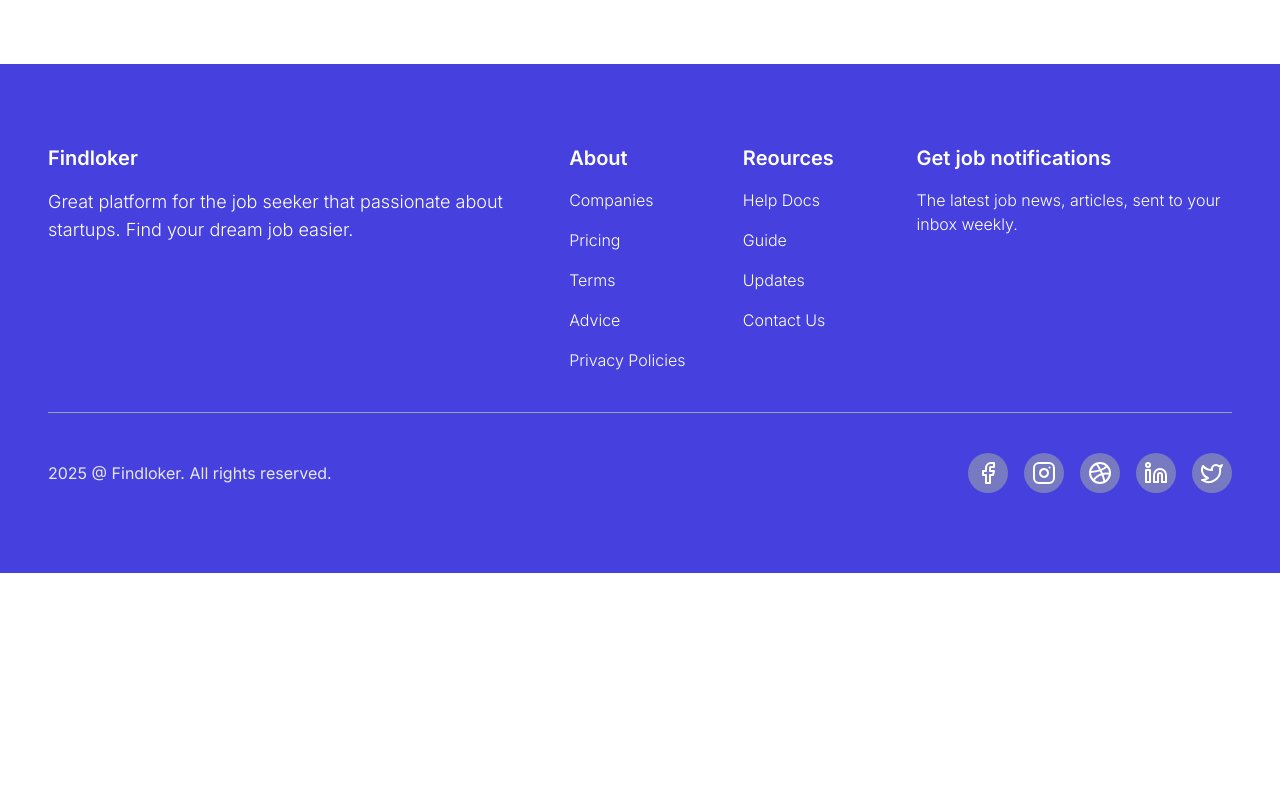
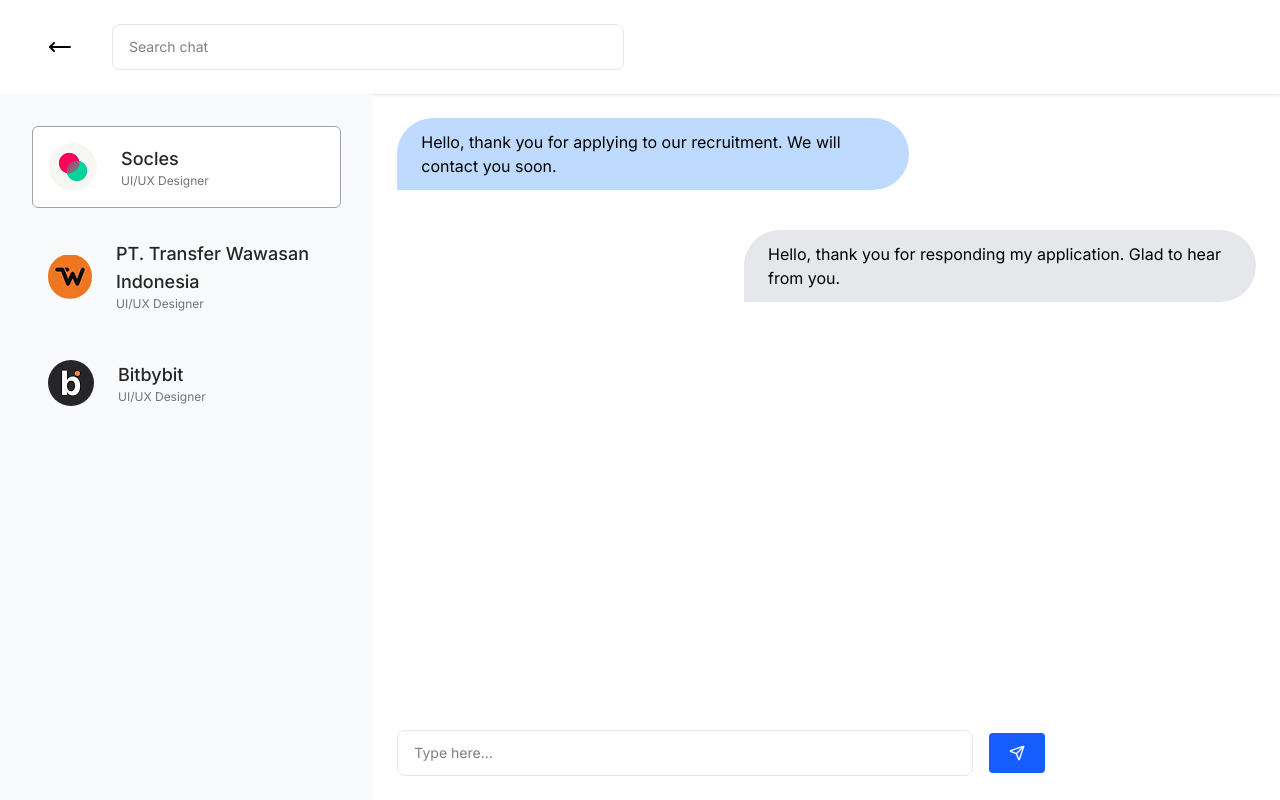
Before and after one commit to ardianilyas/findloker, a Nuxt app: page /chats in a window 1280 px wide. Built offline with nearby package versions, Linux system fonts and the light colour scheme.

Commit message:
update UI

```diff
--- a/components/ButtonSecondary.vue
+++ b/components/ButtonSecondary.vue
@@ -1,5 +1,5 @@
 <template>
-    <button class="bg-blue-100 hover:bg-blue-200 transition-all ease-in-out font-medium text-neutral-800 px-4 py-3 rounded-md cursor-pointer flex gap-3 items-center">
+    <button class="bg-blue-100 hover:bg-blue-200 transition-all ease-in-out font-medium text-neutral-800 px-4 py-3 rounded-md cursor-pointer flex gap-3 justify-center items-center">
         <slot />
     </button>
 </template>
--- /dev/null
+++ b/components/ChatHeader.vue
@@ -0,0 +1,14 @@
+<template>
+    <header class="bg-white shadow-sm px-8 sm:px-10 md:px-12 py-6 w-full">
+        <div class="max-w-xl flex gap-10 items-center">
+            <NuxtLink to="/">
+                <MoveLeft />
+            </NuxtLink>
+            <Input placeholder="Search chat" />
+        </div>
+    </header>
+</template>
+
+<script setup>
+import { MoveLeft } from 'lucide-vue-next';
+</script>
--- /dev/null
+++ b/components/ChatLayout.vue
@@ -0,0 +1,45 @@
+<template>
+    <div class="min-h-screen flex flex-col">
+      <ChatHeader />
+
+      <div class="flex flex-1 min-h-0">
+        <div class="bg-gray-50 p-8 flex-3/12 flex flex-col gap-4 min-h-0">
+            <NuxtLink to="/chats">
+                <div class="flex items-center gap-6 p-4 border-[0.25px] border-gray-400 bg-white rounded-md">
+                    <img src="~/assets/images/logo/Socles Logo.png" class="rounded-full" alt="">
+                    <div class="hidden md:block">
+                        <h3 class="font-medium text-lg text-neutral-800">Socles</h3>
+                        <p class="text-xs text-neutral-500">UI/UX Designer</p>
+                    </div>
+                </div>
+            </NuxtLink>
+            <NuxtLink to="/chats">
+                <div class="flex items-center gap-6 p-4 transition-all ease-in-out hover:bg-white rounded-md">
+                    <img src="~/assets/images/logo/TW.png" class="rounded-full" alt="">
+                    <div class="hidden md:block">
+                        <h3 class="font-medium text-lg text-neutral-800">PT. Transfer Wawasan Indonesia</h3>
+                        <p class="text-xs text-neutral-500">UI/UX Designer</p>
+                    </div>
+                </div>
+            </NuxtLink>
+            <NuxtLink to="/chats">
+                <div class="flex items-center gap-6 p-4 transition-all ease-in-out hover:bg-white rounded-md">
+                    <img src="~/assets/images/logo/Bitbybit.png" class="rounded-full" alt="">
+                    <div class="hidden md:block">
+                        <h3 class="font-medium text-lg text-neutral-800">Bitbybit</h3>
+                        <p class="text-xs text-neutral-500">UI/UX Designer</p>
+                    </div>
+                </div>
+            </NuxtLink>
+        </div>
+
+        <div class="p-6 flex-8/12 min-h-0">
+            <slot />
+        </div>
+      </div>
+    </div>
+</template>
+
+<script setup>
+import ChatHeader from './ChatHeader.vue';
+</script>
--- a/components/JobCard.vue
+++ b/components/JobCard.vue
@@ -1,6 +1,6 @@
 <template>
     <NuxtLink to="/jobs/detail">
-        <div class="p-6 bg-white border-[0.5px] border-gray-300 rounded-md shadow-md space-y-2">
+        <div class="p-6 bg-white hover:bg-gray-50 transition-all ease-in-out border-[0.5px] border-gray-300 rounded-md shadow-md space-y-2">
             <h4 class="text-xl font-medium"> {{ title }} </h4>
             <div class="flex items-center gap-3">
                 <p class="text-[10px] font-medium uppercase text-green-800 bg-green-200 px-2 py-1 rounded-sm inline-flex"> {{ type }} </p>
--- a/components/Navbar.vue
+++ b/components/Navbar.vue
@@ -2,10 +2,7 @@
     <nav class="flex justify-between items-center px-8 sm:px-10 md:px-12 py-4">
         <NuxtLink to="/" class="text-xl font-medium">Findloker</NuxtLink>
         <div class="flex items-center gap-4">
-            <NuxtLink to="/">
-                <svg xmlns="http://www.w3.org/2000/svg" width="24" height="24" viewBox="0 0 24 24" fill="none" stroke="currentColor" stroke-width="2" stroke-linecap="round" stroke-linejoin="round" class="lucide lucide-bell-icon lucide-bell"><path d="M10.268 21a2 2 0 0 0 3.464 0"/><path d="M3.262 15.326A1 1 0 0 0 4 17h16a1 1 0 0 0 .74-1.673C19.41 13.956 18 12.499 18 8A6 6 0 0 0 6 8c0 4.499-1.411 5.956-2.738 7.326"/></svg>
-            </NuxtLink>
-            <NuxtLink to="/">
+            <NuxtLink to="/chats">
                 <svg xmlns="http://www.w3.org/2000/svg" width="24" height="24" viewBox="0 0 24 24" fill="none" stroke="currentColor" stroke-width="2" stroke-linecap="round" stroke-linejoin="round" class="lucide lucide-message-circle-icon lucide-message-circle"><path d="M7.9 20A9 9 0 1 0 4 16.1L2 22Z"/></svg>
             </NuxtLink>
             <NuxtLink to="/">
--- a/layouts/auth.vue
+++ /dev/null
@@ -1,9 +0,0 @@
-<template>
-    <div class="flex justify-between items-center px-8 sm:px-10 md:px-12 py-10">
-
-    </div>
-</template>
-
-<script setup>
-
-</script>
--- /dev/null
+++ b/pages/chats/index.vue
@@ -0,0 +1,30 @@
+<template>
+    <ChatLayout>
+        <div class="flex flex-col justify-between h-full">
+            <div class="flex flex-col gap-10">
+                <div class="bg-blue-200 max-w-lg inline-block px-6 py-3 rounded-full rounded-bl-none w-fit">
+                    Hello, thank you for applying to our recruitment. We will contact you soon.
+                </div>
+                <div class="bg-gray-200 max-w-lg inline-block px-6 py-3 rounded-full rounded-bl-none self-end w-fit">
+                    Hello, thank you for responding my application. Glad to hear from you.
+                </div>
+            </div>
+
+            <div class="flex items-center gap-4">
+                <Input class="max-w-xl" placeholder="Type here..." />
+                <button class="bg-blue-600 hover:bg-blue-700 px-5 py-3 rounded-sm text-white font-medium transition-all ease-in-out">
+                    <Send class="w-4 h-4" />
+                </button>
+            </div>
+        </div>
+    </ChatLayout>
+</template>
+
+<script setup>
+import ChatLayout from '~/components/ChatLayout.vue';
+import { Send } from 'lucide-vue-next';
+
+definePageMeta({
+    layout: false
+})
+</script>
--- a/pages/jobs/detail.vue
+++ b/pages/jobs/detail.vue
@@ -6,7 +6,7 @@
                 <h2 class="text-2xl text-neutral-800 font-bold">UI/UX Designer</h2>
                 <div class="flex gap-2 items-center">
                     <p>at Socles</p>
-                    <p class="text-[10px] font-medium uppercase text-green-800 bg-green-200 px-2 py-1 rounded-sm inline-flex"> Full Time </p>
+                    <p class="text-[10px] font-medium uppercase text-green-800 bg-green-200 px-2 py-1 rounded-sm inline-flex"> Part Time </p>
                 </div>
             </div>
         </div>
--- a/pages/jobs/index.vue
+++ b/pages/jobs/index.vue
@@ -2,7 +2,7 @@
     <div>
         <h1 class="text-2xl font-semibold text-neutral-800">Job For UI/UX Designer</h1>
         <!-- Form section -->
-        <div class="flex gap-3 my-6 p-2 border border-[#4640DE] rounded-md">
+        <div class="flex flex-col md:flex-row gap-3 my-6 p-2 border border-[#4640DE] rounded-md">
             <Input placeholder="Search" />
             <Input placeholder="City" />
             <ButtonSecondary>
```
